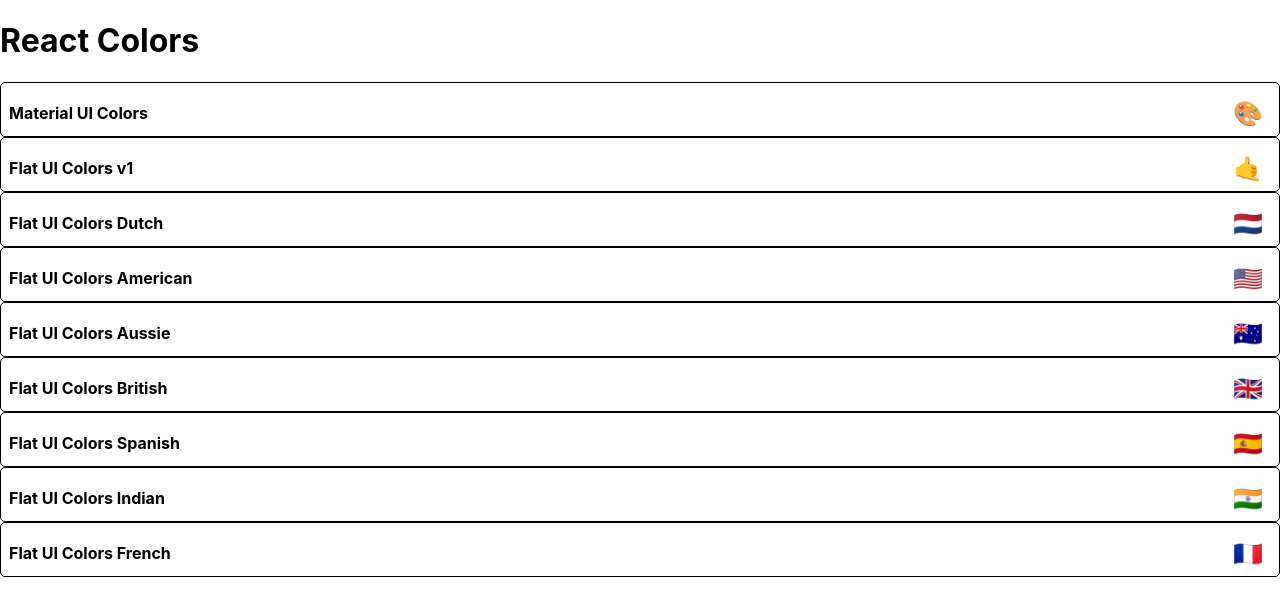
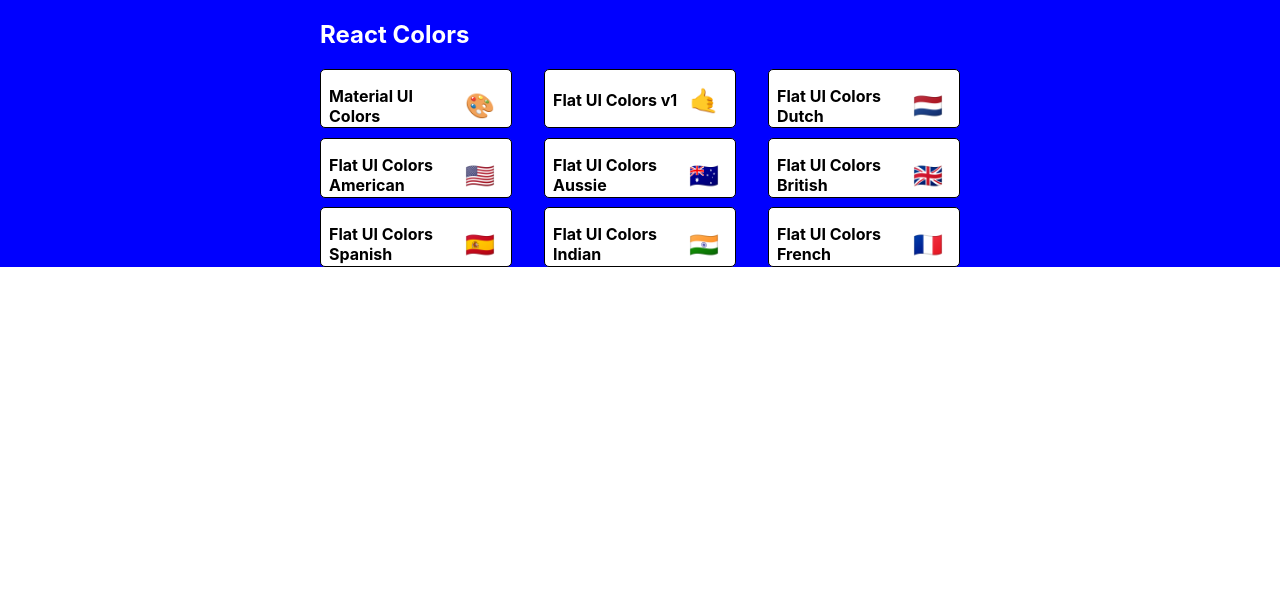
Before and after one commit to bineetNaidu/UI-Colors-App, a React (Create React App) app: page / in a window 1280 px wide. Shown: the top 616 px of the page. Built offline with nearby package versions, Linux system fonts and the light colour scheme.

Commit message:
styling paletteList components with JSS

```diff
--- a/src/PaletteList.jsx
+++ b/src/PaletteList.jsx
@@ -1,16 +1,54 @@
 import React, { Component } from "react";
 import MiniPalette from "./MiniPalette";
+import { withStyles } from "@material-ui/styles";
 
-export default class PaletteList extends Component {
+const styles = {
+  root: {
+    backgroundColor: "blue",
+    height: "100%",
+    display: "flex",
+    alignItems: "center",
+    justifyContent: "center",
+  },
+  container: {
+    width: "50%",
+    display: "flex",
+    alignItems: "flex-start",
+    flexDirection: "column",
+    flexWrap: "wrap",
+  },
+  nav: {
+    display: "flex",
+    width: "100%",
+    color: "white",
+    justifyContent: "space-betwwen",
+  },
+  palettes: {
+    boxSizing: "border-box",
+    width: "100%",
+    display: "grid",
+    gridTemplateColumns: "repeat(3, 30%)",
+    gridGap: "5%",
+  },
+};
+
+class PaletteList extends Component {
   render() {
-    const { palettes } = this.props;
+    const { palettes, classes } = this.props;
     return (
-      <div>
-        <h1>React Colors</h1>
-        {palettes.map((palette) => (
-          <MiniPalette {...palette} />
-        ))}
+      <div className={classes.root}>
+        <div className={classes.container}>
+          <nav className={classes.nav}>
+            <h1>React Colors</h1>
+          </nav>
+          <div className={classes.palettes}>
+            {palettes.map((palette) => (
+              <MiniPalette {...palette} />
+            ))}
+          </div>
+        </div>
       </div>
     );
   }
 }
+export default withStyles(styles)(PaletteList);
```
